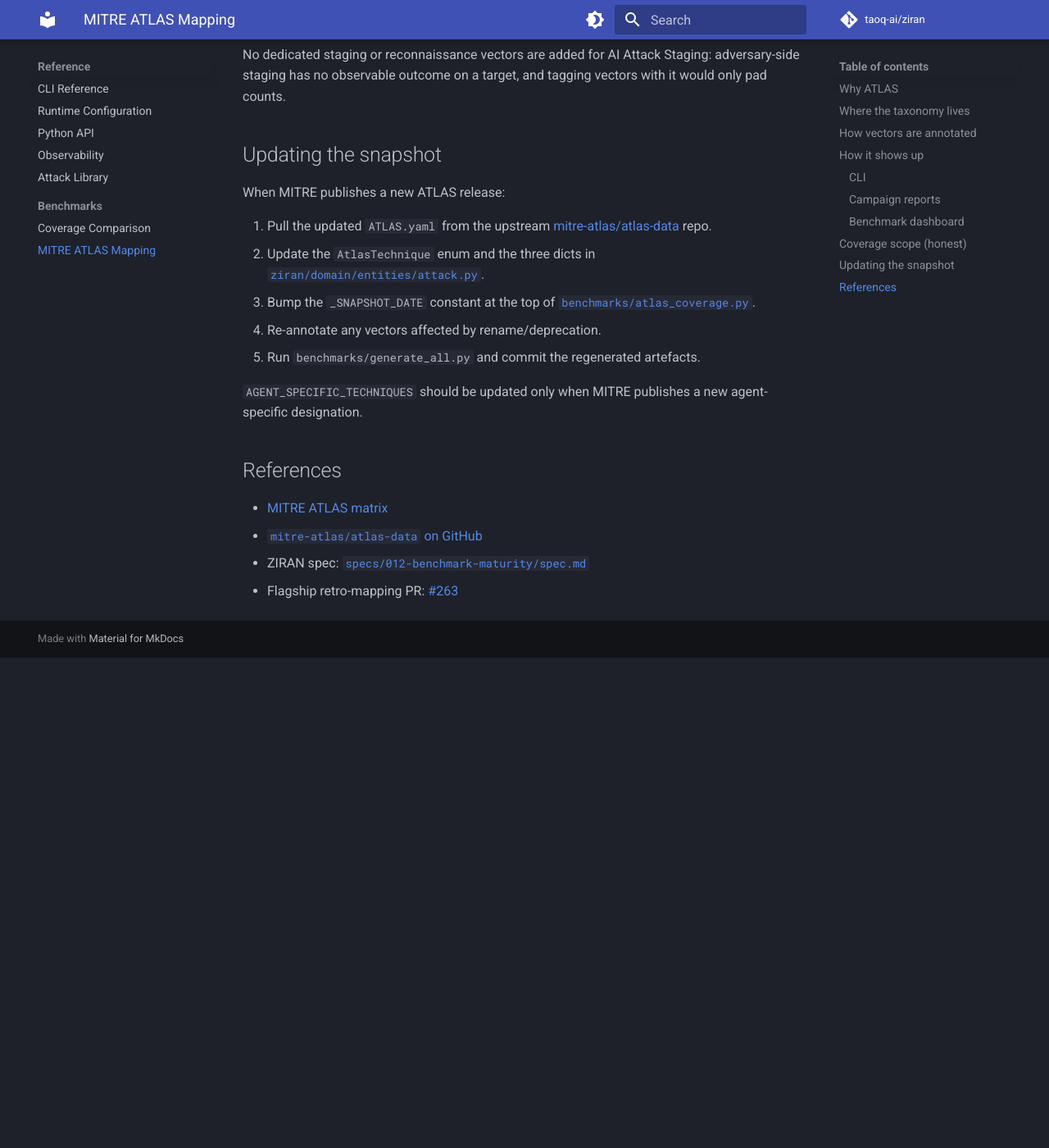
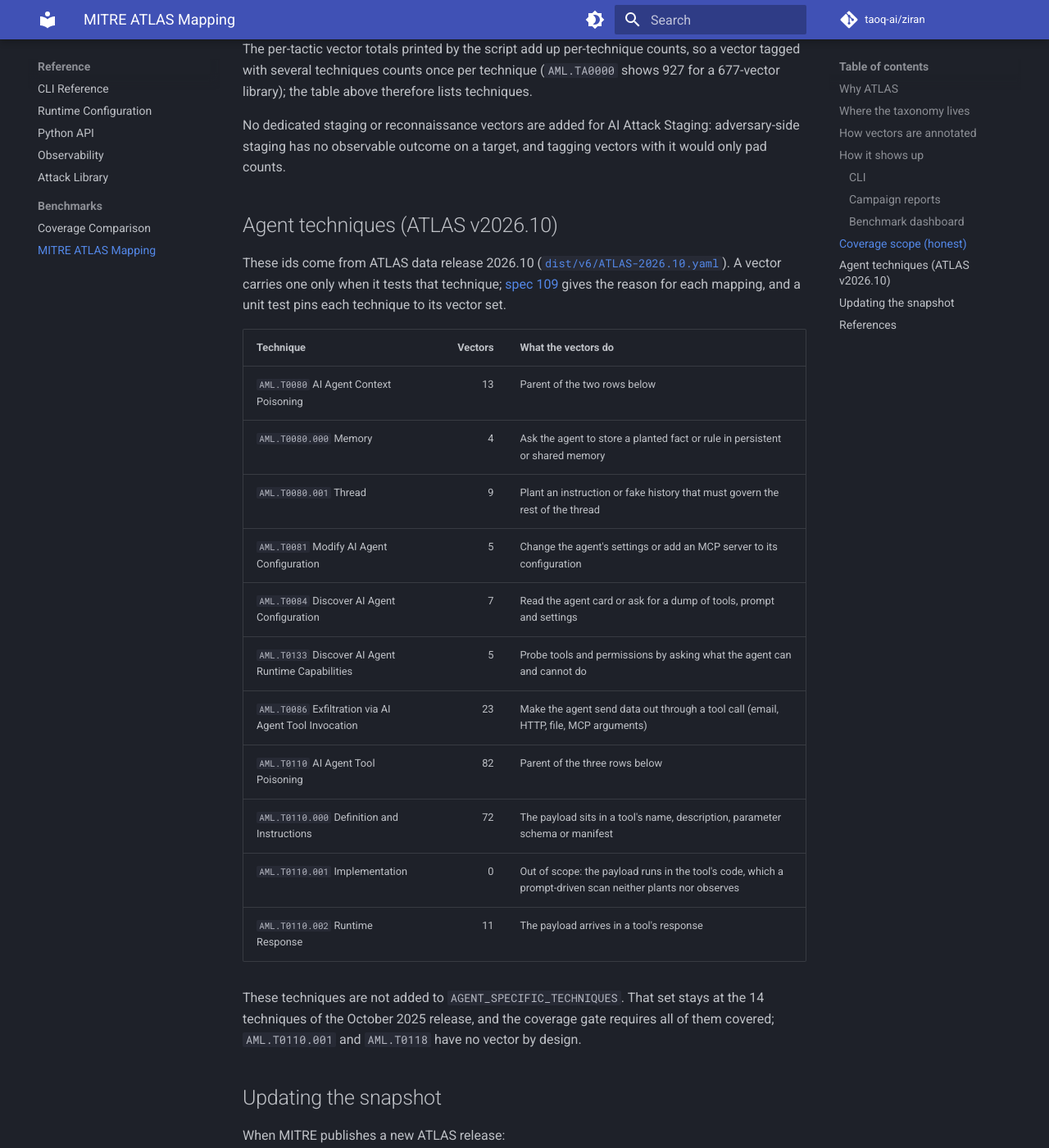
Before and after one commit to taoq-ai/ziran, an MkDocs documentation site: the page built from docs/reference/benchmarks/atlas-mapping.md, in a window 1280 px wide and 1400 px high, scrolled down 4080 px. Shown: the whole window at 82% size. Built offline with MkDocs 1.6.1 and Material for MkDocs 9.7.7, drawn with Linux system fonts in a browser that asks for light colours; comment, search, counter and statistics services are not loaded; before the commit the page ends 4882 px from its top, so only the background shows below that; some of the changed text lies outside the part shown.

Commit message:
docs(benchmarks): show ATLAS agent technique and ASI08-ASI10 coverage
Regenerate the coverage outputs (85/100 ATLAS techniques), update the
committed benchmark baseline, and add the agent technique table with
its two out-of-scope gaps to the ATLAS mapping page. Add the plan and
tasks for spec 109.

```diff
--- a/docs/reference/benchmarks/atlas-mapping.md
+++ b/docs/reference/benchmarks/atlas-mapping.md
@@ -3,7 +3,7 @@
 ZIRAN maps every attack vector in its library to one or more [MITRE ATLAS](https://atlas.mitre.org/) techniques. This page explains how the mapping works, where the data comes from, and how to read it in reports and dashboards.
 
 !!! info "Snapshot"
-    The ATLAS taxonomy embedded in ZIRAN is **pinned to the October 2025 ATLAS release** (16 tactics, 14 AI-agent-specific techniques). Later techniques a vector needs are added one at a time, with the ATLAS release that introduced them noted in the enum (for example `AML.T0105` from v5.4.0 and `AML.T0142` from v2026.10); the enum holds 88 techniques. Later ATLAS updates are adopted by later ZIRAN releases. This mirrors how OWASP LLM Top 10 is already embedded.
+    The ATLAS taxonomy embedded in ZIRAN is **pinned to the October 2025 ATLAS release** (16 tactics, 14 AI-agent-specific techniques). Later techniques a vector needs are added one at a time, with the ATLAS release that introduced them noted in the enum (for example `AML.T0105` from v5.4.0 and `AML.T0142` from v2026.10); the enum holds 100 techniques. The agent techniques of v2026.10 are listed under [Agent techniques](#agent-techniques-atlas-v202610). Later ATLAS updates are adopted by later ZIRAN releases. This mirrors how OWASP LLM Top 10 is already embedded.
 
 ## Why ATLAS
 
@@ -105,16 +105,37 @@ JSON output is deterministic (stable key + array ordering, no timestamps) so dow
 | | `AML.T0047` AI-Enabled Product or Service | 457 | Premise of every scan (see below) |
 | | `AML.T0044` Full AI Model Access | 2 | Model-theft vectors (`mt_systematic_extraction`, `mt_deterministic_weight_approximation`) |
 | | `AML.T0041` Physical Environment Access | 0 | Out of scope: ZIRAN tests software agents over their APIs and has no physical access to the deployment |
-| `AML.TA0001` AI Attack Staging (7/7) | `AML.T0042` Verify Attack | 384 | Prompt-injection, indirect-injection, tool-manipulation, MCP, A2A and harmful-task vectors that check whether the attack landed |
+| `AML.TA0001` AI Attack Staging (7/8) | `AML.T0042` Verify Attack | 384 | Prompt-injection, indirect-injection, tool-manipulation, MCP, A2A and harmful-task vectors that check whether the attack landed |
 | | `AML.T0043` Craft Adversarial Data | 175 | Prompt-injection, jailbreak, harmful-task, MCP and A2A vectors (the payload is the crafted adversarial data) |
 | | `AML.T0018` Manipulate AI Model (and `.000` / `.001` / `.002`) | 19 / 17 / 17 / 13 | Memory-poisoning, supply-chain, A2A and multi-turn vectors; shared with `AML.TA0006` Persistence |
 | | `AML.T0005` Create Proxy AI Model | 1 | Model extraction (`mt_systematic_extraction`) |
+| | `AML.T0118` Autonomous AI Agent Communication | 0 | Out of scope: describes the attacker's own agents coordinating, which a scan of the target cannot observe |
 
 `AML.T0040` and `AML.T0047` coverage comes from the premise that every ZIRAN scan reaches the target through its inference API, inside an AI-enabled product or service. It is not a separate model-access attack, so read these two counts as context, not as a distinct capability.
 
 The per-tactic vector totals printed by the script add up per-technique counts, so a vector tagged with several techniques counts once per technique (`AML.TA0000` shows 927 for a 677-vector library); the table above therefore lists techniques.
 
 No dedicated staging or reconnaissance vectors are added for AI Attack Staging: adversary-side staging has no observable outcome on a target, and tagging vectors with it would only pad counts.
+
+## Agent techniques (ATLAS v2026.10)
+
+These ids come from ATLAS data release 2026.10 ([`dist/v6/ATLAS-2026.10.yaml`](https://github.com/mitre-atlas/atlas-data/blob/f56c1468731d6428e5bf875263b4643b46d67437/dist/v6/ATLAS-2026.10.yaml)). A vector carries one only when it tests that technique; [spec 109](https://github.com/taoq-ai/ziran/blob/main/specs/109-atlas-agent-mappings/spec.md) gives the reason for each mapping, and a unit test pins each technique to its vector set.
+
+| Technique | Vectors | What the vectors do |
+|---|---:|---|
+| `AML.T0080` AI Agent Context Poisoning | 13 | Parent of the two rows below |
+| `AML.T0080.000` Memory | 4 | Ask the agent to store a planted fact or rule in persistent or shared memory |
+| `AML.T0080.001` Thread | 9 | Plant an instruction or fake history that must govern the rest of the thread |
+| `AML.T0081` Modify AI Agent Configuration | 5 | Change the agent's settings or add an MCP server to its configuration |
+| `AML.T0084` Discover AI Agent Configuration | 7 | Read the agent card or ask for a dump of tools, prompt and settings |
+| `AML.T0133` Discover AI Agent Runtime Capabilities | 5 | Probe tools and permissions by asking what the agent can and cannot do |
+| `AML.T0086` Exfiltration via AI Agent Tool Invocation | 23 | Make the agent send data out through a tool call (email, HTTP, file, MCP arguments) |
+| `AML.T0110` AI Agent Tool Poisoning | 82 | Parent of the three rows below |
+| `AML.T0110.000` Definition and Instructions | 72 | The payload sits in a tool's name, description, parameter schema or manifest |
+| `AML.T0110.001` Implementation | 0 | Out of scope: the payload runs in the tool's code, which a prompt-driven scan neither plants nor observes |
+| `AML.T0110.002` Runtime Response | 11 | The payload arrives in a tool's response |
+
+These techniques are not added to `AGENT_SPECIFIC_TECHNIQUES`. That set stays at the 14 techniques of the October 2025 release, and the coverage gate requires all of them covered; `AML.T0110.001` and `AML.T0118` have no vector by design.
 
 ## Updating the snapshot
 
```
Also changed, not shown: README.md (+1 -1 lines), benchmarks/README.md (+2 -2 lines), docs/concepts/agent-security-landscape.md (+1 -1 lines), docs/reference/benchmarks/coverage-comparison.md (+9 -9 lines), specs/109-atlas-agent-mappings/plan.md (added, +52 -0 lines), specs/109-atlas-agent-mappings/tasks.md (added, +29 -0 lines), 1 other file.
